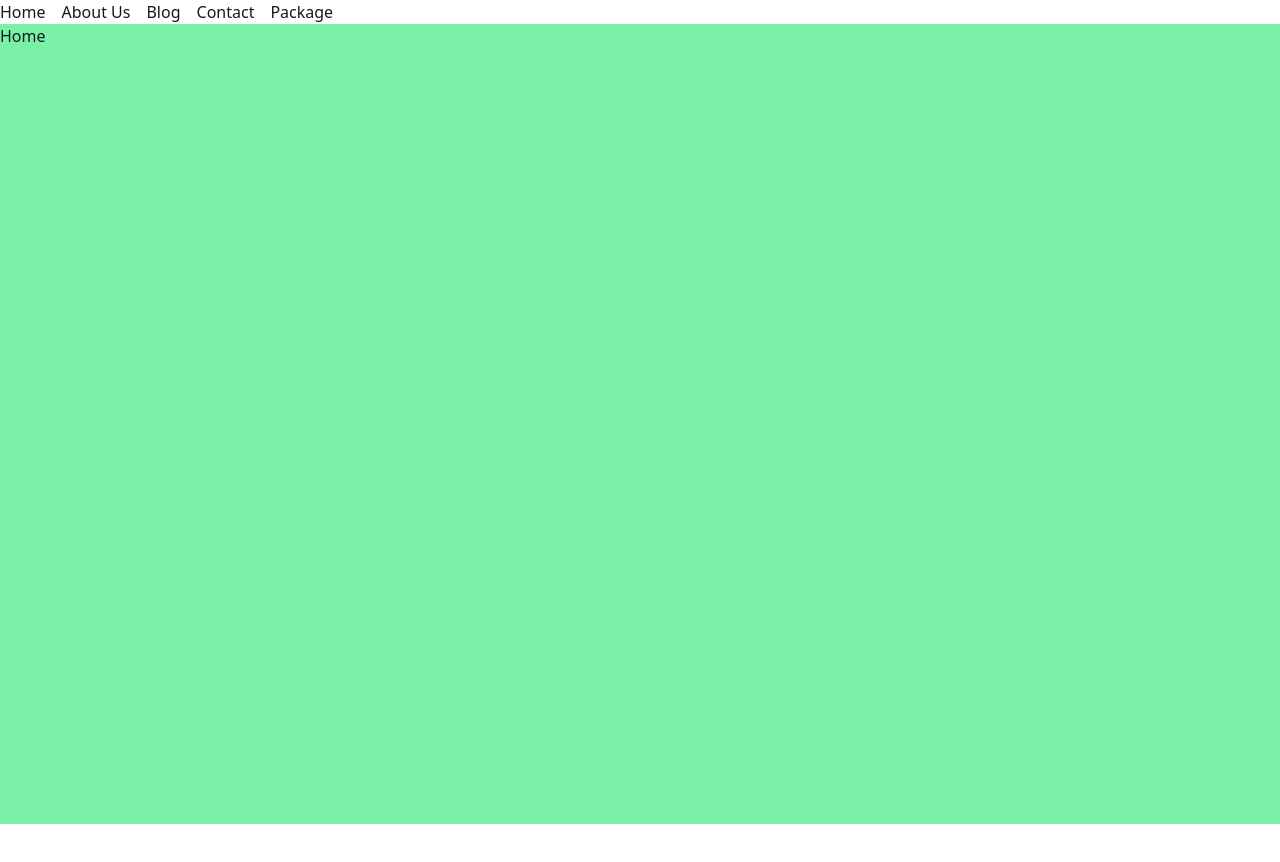
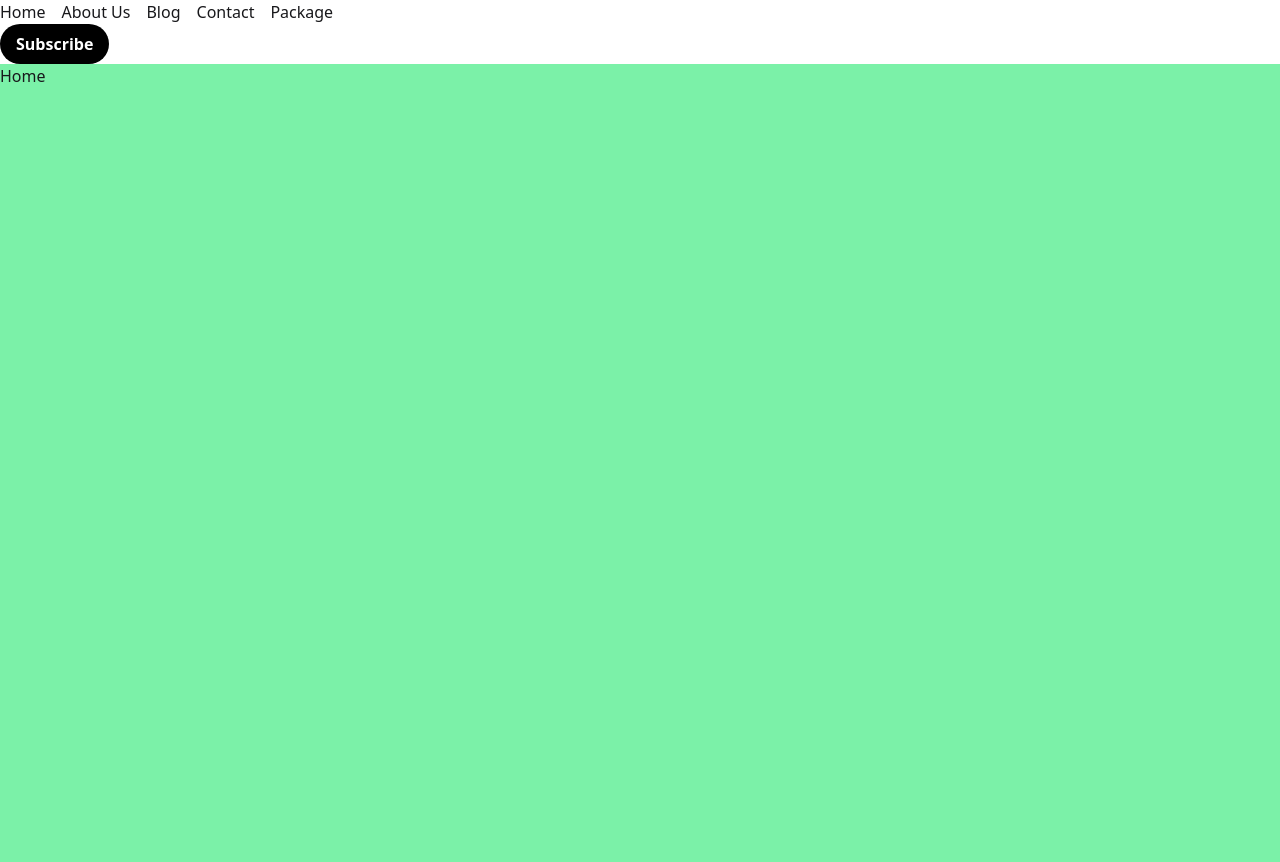
Before and after one commit to kalkidanyishak/GDG-React-Capstone-Group-5, a React (Vite) app: page / in a window 1280 px wide. Before the commit the page ends 824 px from the top, so only its background shows below. Built offline with nearby package versions, Linux system fonts and the light colour scheme.

Commit message:
feat: add reusable Button component
- Created a `Button` component for consistent UI styling.
- Added support for props like `onClick`, `children`, and `className`.
- Ensured reusability across the app.

```diff
--- /dev/null
+++ b/src/components/Button.jsx
@@ -0,0 +1,11 @@
+const Button = ({ children, onClick, className = "" }) => {
+  return (
+    <button
+      onClick={onClick}
+      className={`px-4 py-2 font-semibold text-white bg-black rounded-full hover:bg-opacity-80 focus:outline-none ${className}`}
+    >
+      {children}
+    </button>
+  );
+};
+export default Button;
--- a/src/pages/AppLayout.jsx
+++ b/src/pages/AppLayout.jsx
@@ -1,4 +1,5 @@
 import { Link, Outlet } from "react-router-dom";
+import Button from "../components/Button";
 
 const AppLayout = () => {
   return (
@@ -10,6 +11,7 @@ const AppLayout = () => {
         <Link to="contact">Contact</Link>
         <Link to="package">Package</Link>
       </nav>
+      <Button>Subscribe</Button>
       <Outlet />
     </>
   );
```
